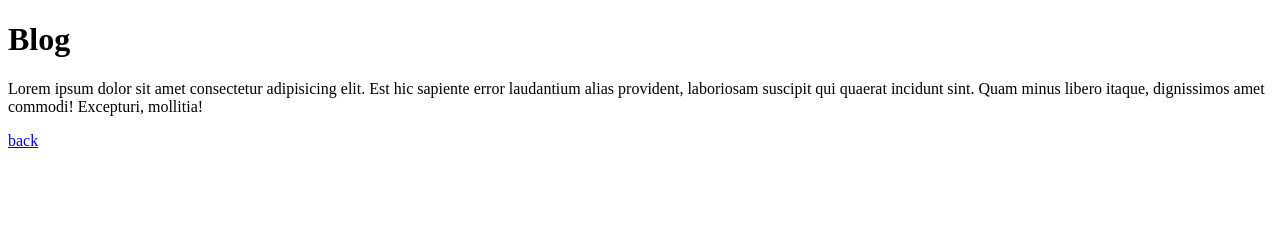
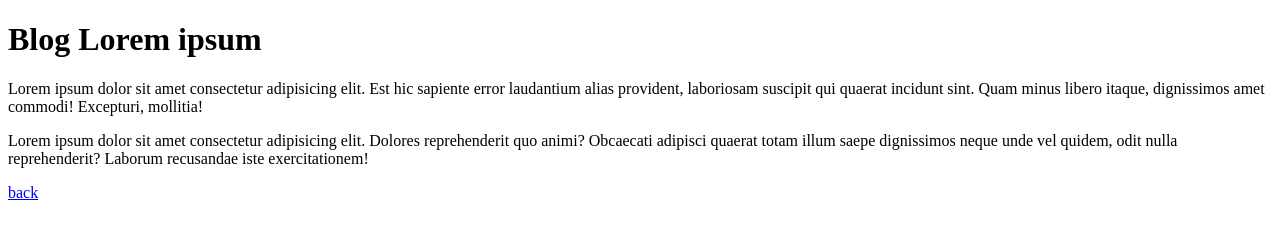
Before and after one commit to Thinery/test_git, a plain HTML site: page blog.html in a window 1280 px wide. Drawn offline with Linux system fonts and the light colour scheme.

Commit message:
Atualização blog 2

```diff
--- a/blog.html
+++ b/blog.html
@@ -6,8 +6,9 @@
     <title>Document</title>
 </head>
 <body>
-    <h1>Blog</h1>
+    <h1>Blog Lorem ipsum</h1>
     <p>Lorem ipsum dolor sit amet consectetur adipisicing elit. Est hic sapiente error laudantium alias provident, laboriosam suscipit qui quaerat incidunt sint. Quam minus libero itaque, dignissimos amet commodi! Excepturi, mollitia!</p>
+    <p>Lorem ipsum dolor sit amet consectetur adipisicing elit. Dolores reprehenderit quo animi? Obcaecati adipisci quaerat totam illum saepe dignissimos neque unde vel quidem, odit nulla reprehenderit? Laborum recusandae iste exercitationem!</p>
     <a href="index.html">back</a>
 </body>
 </html>
```
